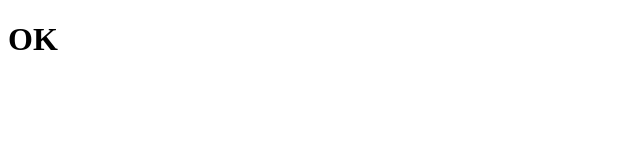
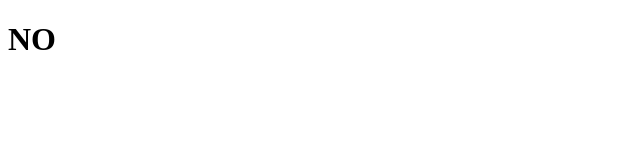
Before and after one commit to TutozGhub/plan-b, a plain HTML site: page index.html in a window 1280 px wide. Shown: the full height of the page, 0-640 px from the left. Drawn offline with Linux system fonts and the light colour scheme.

Commit message:
Update index.html

```diff
--- a/index.html
+++ b/index.html
@@ -1,5 +1,5 @@
 <!DOCTYPE html>
 <html>
 <head><title>Palabra</title></head>
-<body><h1>OK</h1></body>
+<body><h1>NO</h1></body>
 </html>
```
